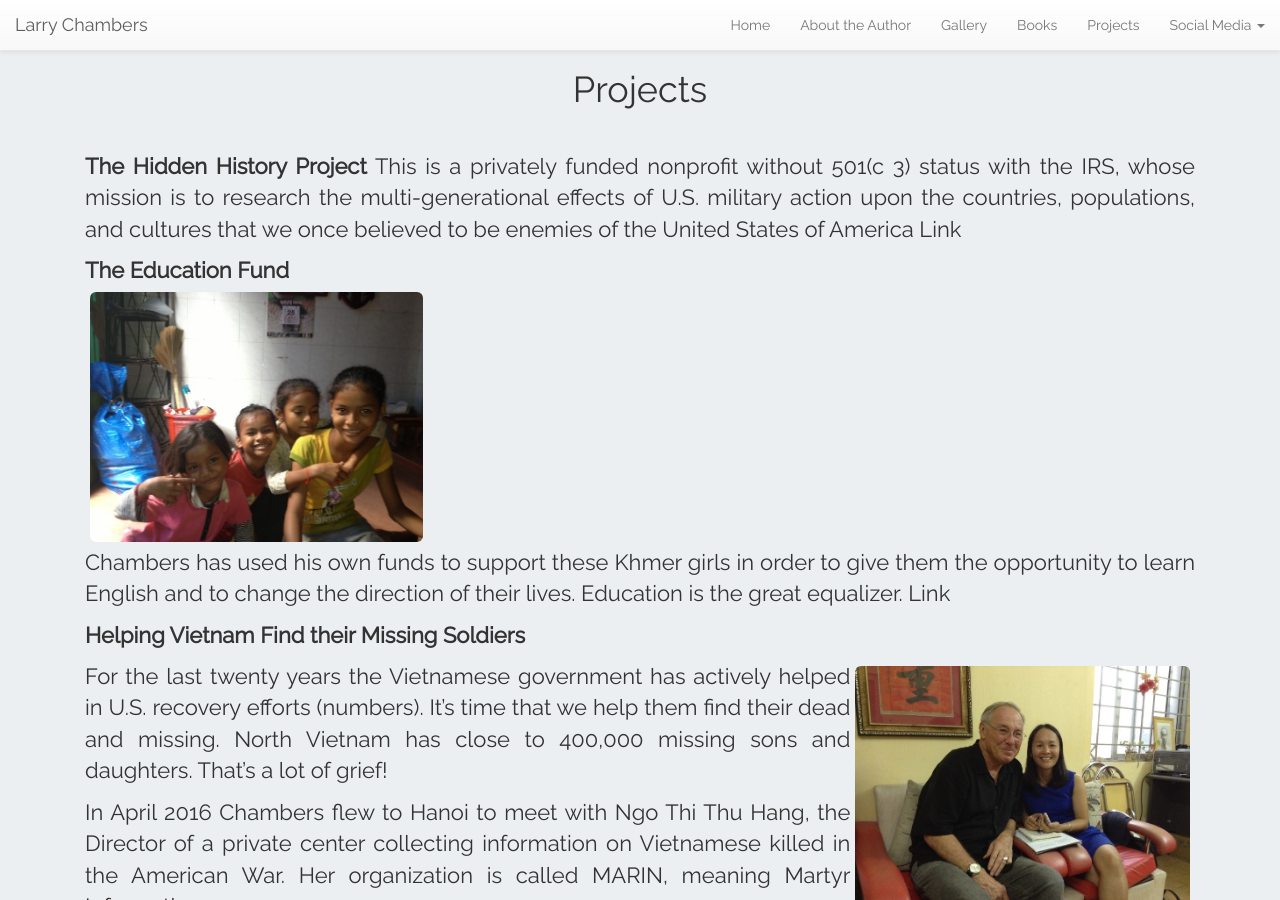
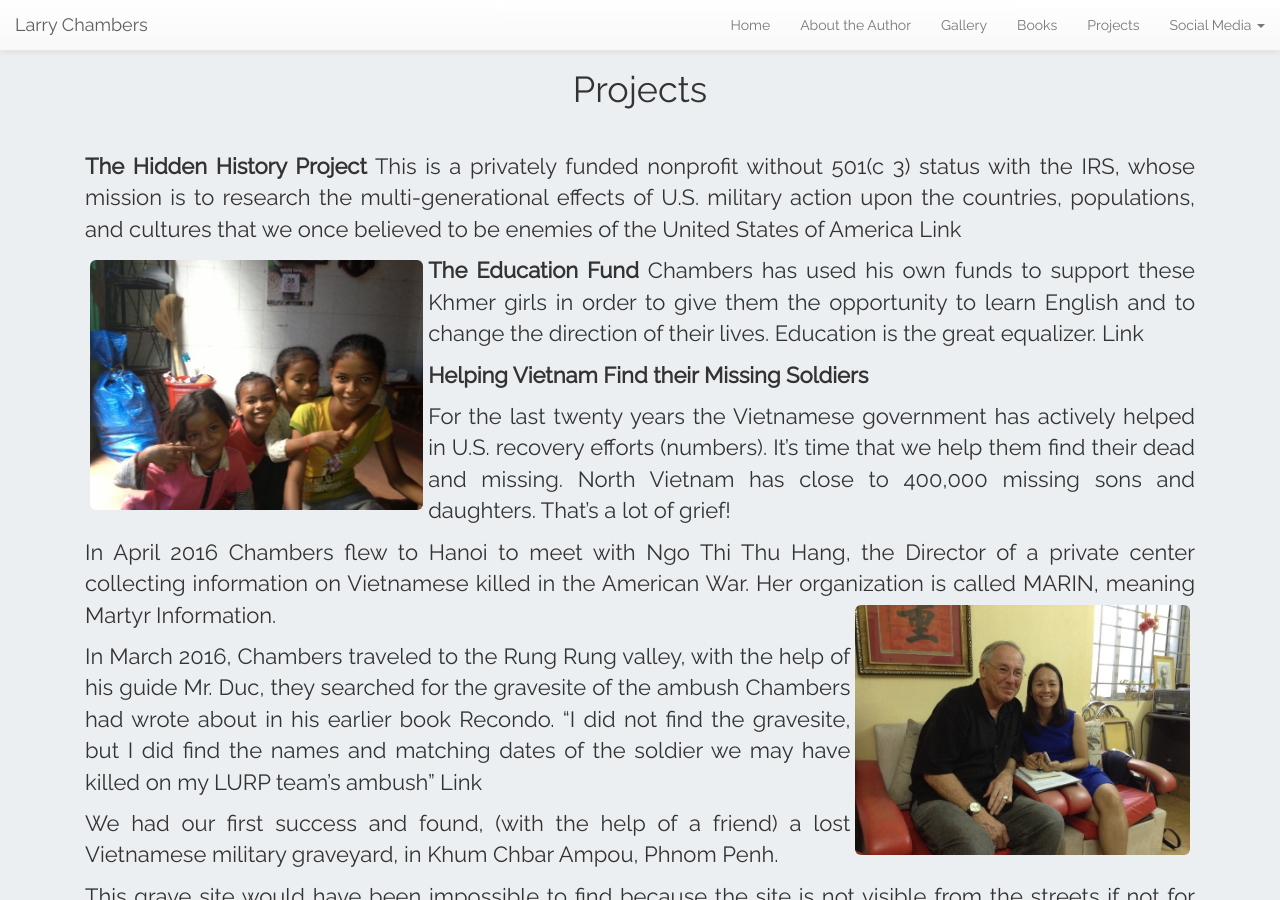
Before and after one commit to larrychambers/larrychambers.github.io, a Jekyll site: the page built from projects.md, in a window 1280 px wide and 900 px high, scrolled down 440 px. Built offline with Jekyll 4.4.1, drawn with Linux system fonts in a browser that asks for light colours; nearby versions of some CDN libraries.

Commit message:
update content

```diff
--- a/projects.md
+++ b/projects.md
@@ -8,23 +8,23 @@ permalink: /projects/
 This is a privately funded nonprofit without 501(c 3) status with the IRS, whose mission is to research the multi-generational effects of U.S. military action upon the countries, populations, and cultures that we once believed to be enemies of the United States of America Link
 
 **The Education Fund**
-<img class=" img-responsive img-rounded" style="height: 250px; margin: 5px;" src="{{ site.url }}/images/the_edu_fund.jpg" alt="Author"/>
+<img class="pull-left img-responsive img-rounded" style="height: 250px; margin: 5px;" src="{{ site.url }}/images/the_edu_fund.jpg" alt="Author"/>
 Chambers has used his own funds to support these Khmer girls in order to give them the opportunity to learn English and to change the direction of their lives. Education is the great equalizer. Link
 
 **Helping Vietnam Find their Missing Soldiers**
 
-<img class="pull-right img-responsive img-rounded" style="height: 250px; margin: 5px;" src="{{ site.url }}/images/helping_vn_find_their_missing_soldiers.jpg" alt="Author"/>
 For the last twenty years the Vietnamese government has actively helped in U.S. recovery efforts (numbers). It’s time that we help them find their dead and missing. North Vietnam has close to 400,000 missing sons and daughters. That’s a lot of grief!
 
 In April 2016 Chambers flew to Hanoi to meet with Ngo Thi Thu Hang, the Director of a private center collecting information on Vietnamese killed in the American War. Her organization is called MARIN, meaning Martyr Information.
+<img class="pull-right img-responsive img-rounded" style="height: 250px; margin: 5px;" src="{{ site.url }}/images/helping_vn_find_their_missing_soldiers.jpg" alt="Author"/>
 
 In March 2016, Chambers traveled to the Rung Rung valley, with the help of his guide Mr. Duc, they searched for the gravesite of the ambush Chambers had wrote about in his earlier book Recondo. “I did not find the gravesite, but I did find the names and matching dates of the soldier we may have killed on my LURP team’s ambush” Link
 
-<img class="pull-left img-responsive img-rounded" style="height: 250px; margin: 5px;" src="{{ site.url }}/images/helping_vn_find_their_missing_soldiers_2.jpg" alt="Author"/>
 We had our first success and found, (with the help of a friend) a lost Vietnamese military graveyard, in Khum Chbar Ampou, Phnom Penh.
 
 This grave site would have been impossible to find because the site is not visible from the streets if not for Sany Sinary who remembered people talking about the location and she took me there. The people living on the site told her this was once where Vietnam army buried their dead. Now only very poor Cambodian families make their homes amongst the crypts.   Some have tombs inside their homes and have made beds on the tops of the graves.
 
+<img class="pull-left img-responsive img-rounded" style="height: 250px; margin: 5px;" src="{{ site.url }}/images/helping_vn_find_their_missing_soldiers_2.jpg" alt="Author"/>
 I felt the spirits were happy to see me there and have a lead on another grave site and plan to build a map of these sites to help the Vietnamese families locate their missing.
 
 **Sponsor Healing Tours Project (in the planning stage)**
```
